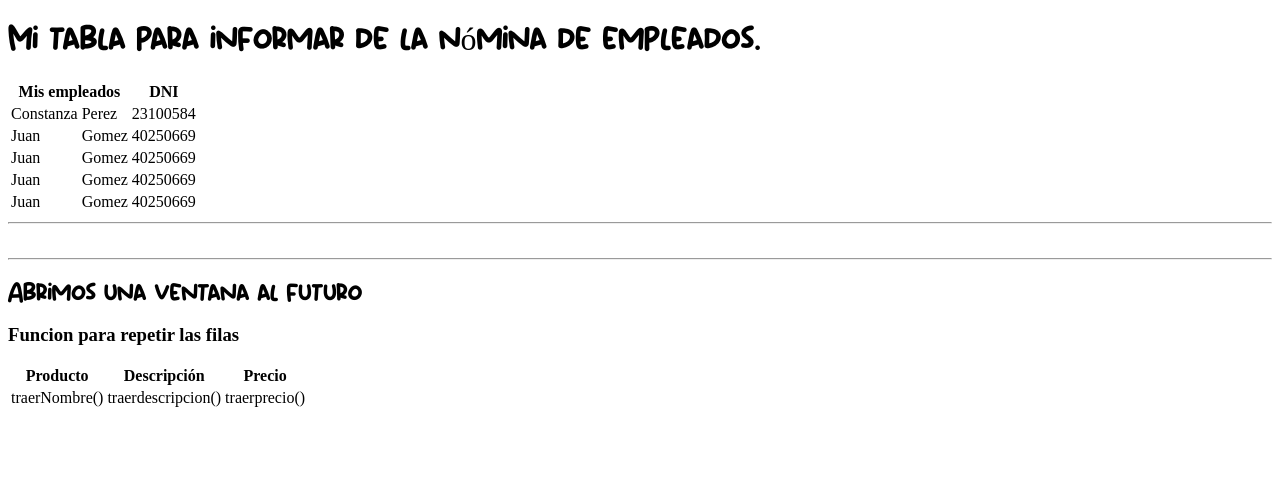
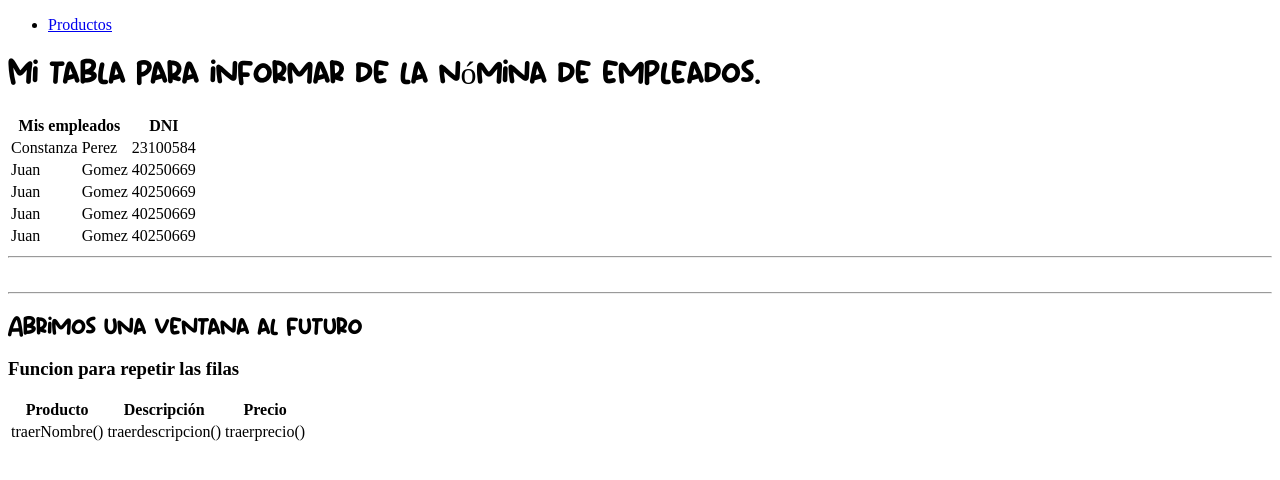
Before and after one commit to roccogc/roccogc, a plain HTML site: page index.html in a window 1280 px wide. Drawn offline with Linux system fonts and the light colour scheme.

Commit message:
Agrego la pagina de productos

```diff
--- a/index.html
+++ b/index.html
@@ -8,6 +8,12 @@
     <title>Tablas en HTML ::: 04</title>
 </head>
 <body>
+
+    <nav>
+        <ul>
+            <li><a href="./pages/productos.html">Productos</a></li>
+        </ul>
+    </nav>
 
 
     <h1>Mi tabla para informar de la nómina de empleados.</h1>
```
